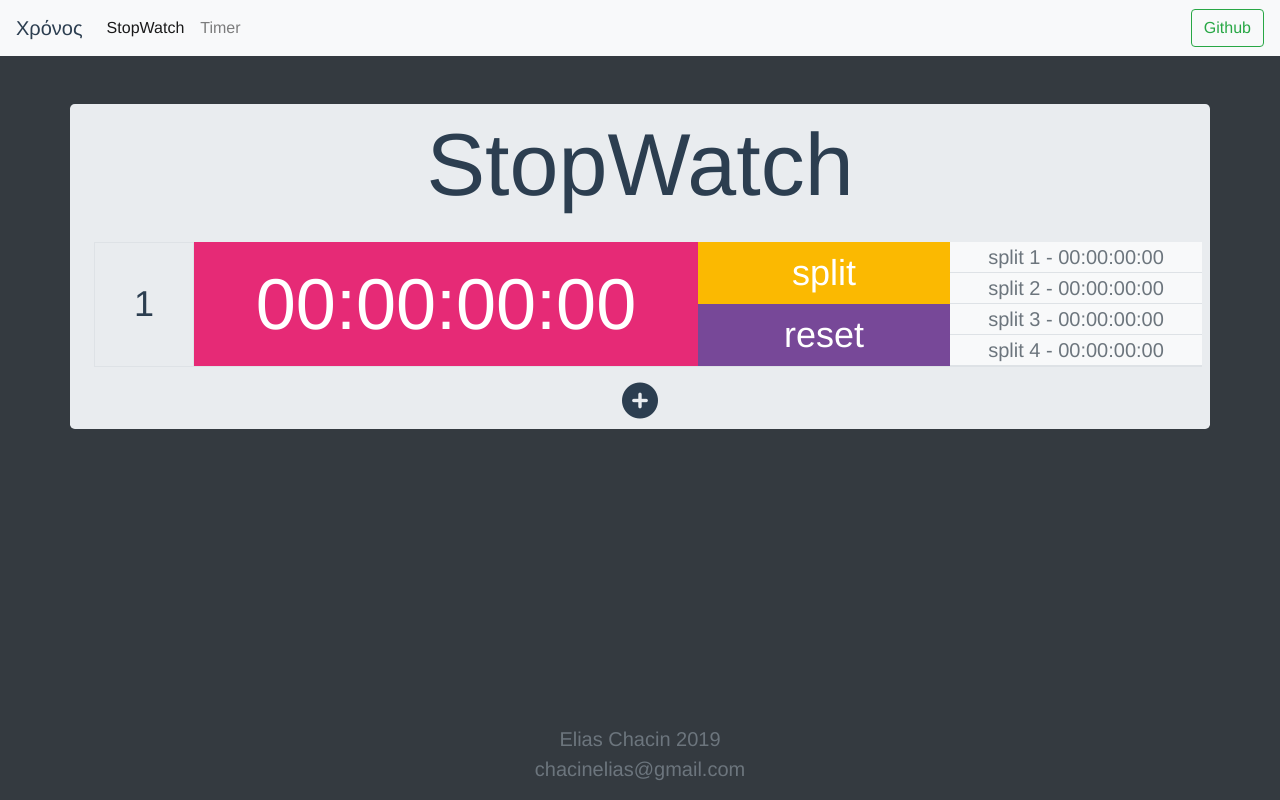
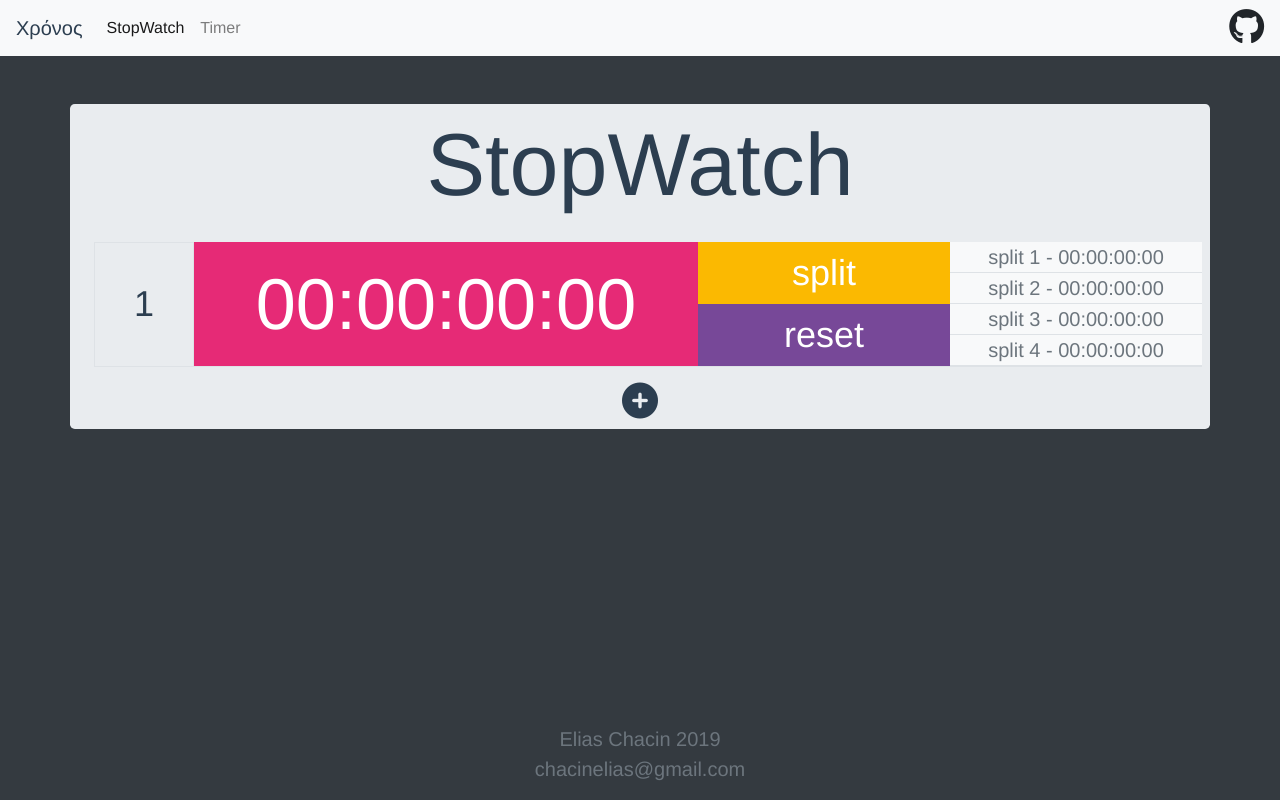
Before and after one commit to chacinelias/chronos, a Vue app: page / in a window 1280 px wide. Built offline with nearby package versions, Linux system fonts and the light colour scheme.

Commit message:
fixed github link

```diff
--- a/package.json
+++ b/package.json
@@ -8,6 +8,7 @@
     "lint": "vue-cli-service lint"
   },
   "dependencies": {
+    "bootstrap-social": "^5.1.1",
     "core-js": "^3.3.2",
     "vue": "^2.6.10"
   },
--- a/src/components/Nav.vue
+++ b/src/components/Nav.vue
@@ -12,12 +12,17 @@
                 </li>
             </ul>
 
-            <button class="btn btn-outline-success my-2 my-sm-0" type="submit">Github</button>
+            <a href="https://github.com/chacinelias/chronos" class="btn-light" style="border-radius: 25px">
+                <i class="fab fa-github medium-font"></i>
+            </a>
+
+            <!-- <button class="btn btn-outline-success my-2 my-sm-0" type="submit">Github</button> -->
         </div>
     </nav>
 </template>
 
 <script>
+
 export default {
     name: 'NavBar',
     props: ['activeCollection'],
```
Also changed, not shown: 2 other files (tests, documents, lock files or other folders).
